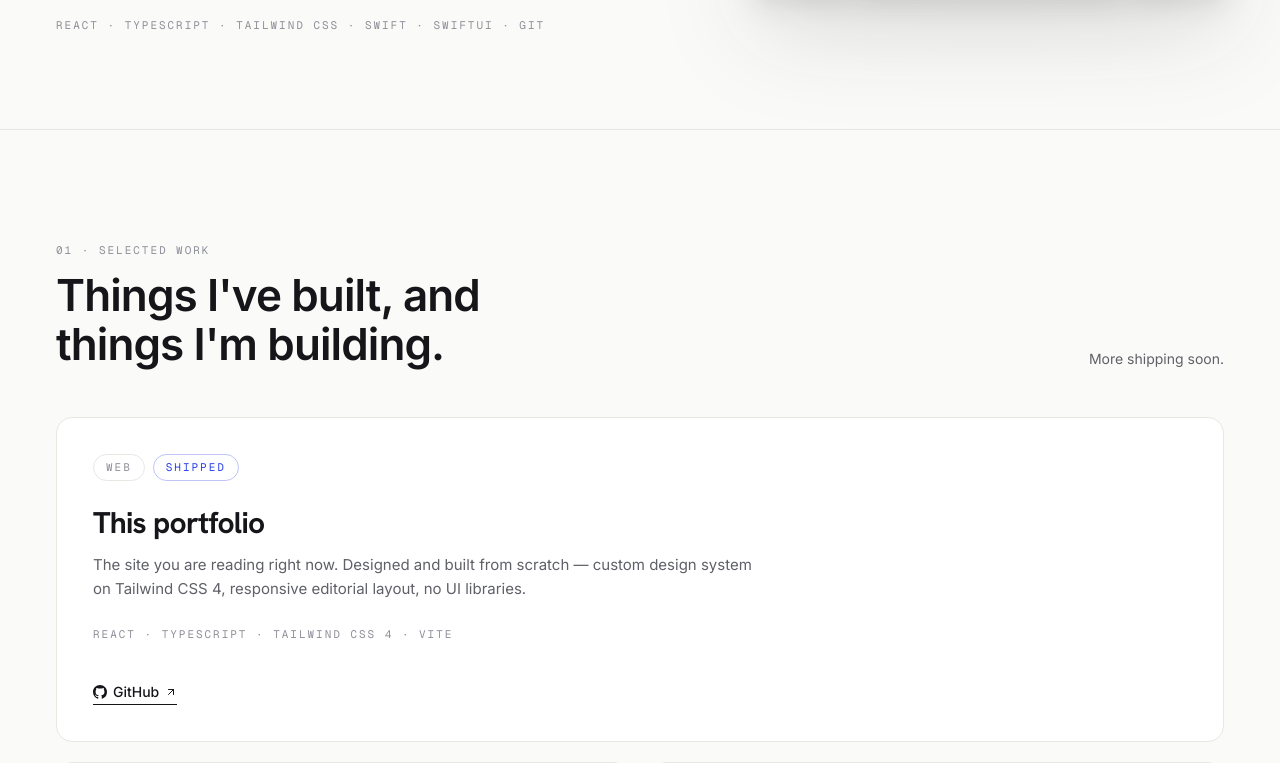
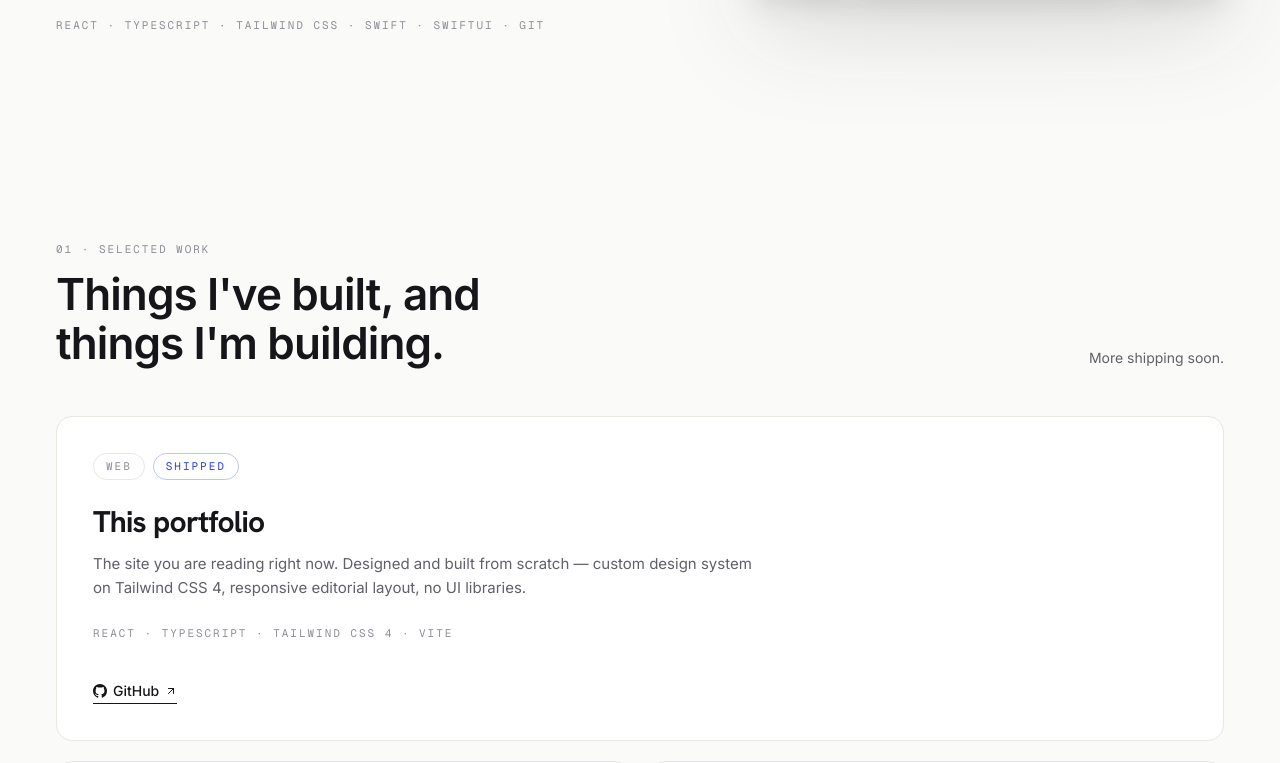
Before and after one commit to teetoumair/Muhammad-Umair-Portfolio, a React (Vite) app: page / in a window 1280 px wide. Shown: the part 680-1443 px from the top of the page. Built offline with nearby package versions, Linux system fonts and the light colour scheme.

Commit message:
Drop redundant Projects top border; hero floor line serves as divider

```diff
--- a/src/components/sections/ProjectsSection.tsx
+++ b/src/components/sections/ProjectsSection.tsx
@@ -36,7 +36,7 @@ const projects = [
 
 export default function ProjectsSection() {
   return (
-    <section id="work" className="border-t border-line py-20 sm:py-28">
+    <section id="work" className="py-20 sm:py-28">
       <div className="shell">
         <Reveal className="mb-12 flex flex-col justify-between gap-4 sm:flex-row sm:items-end">
           <div>
```
